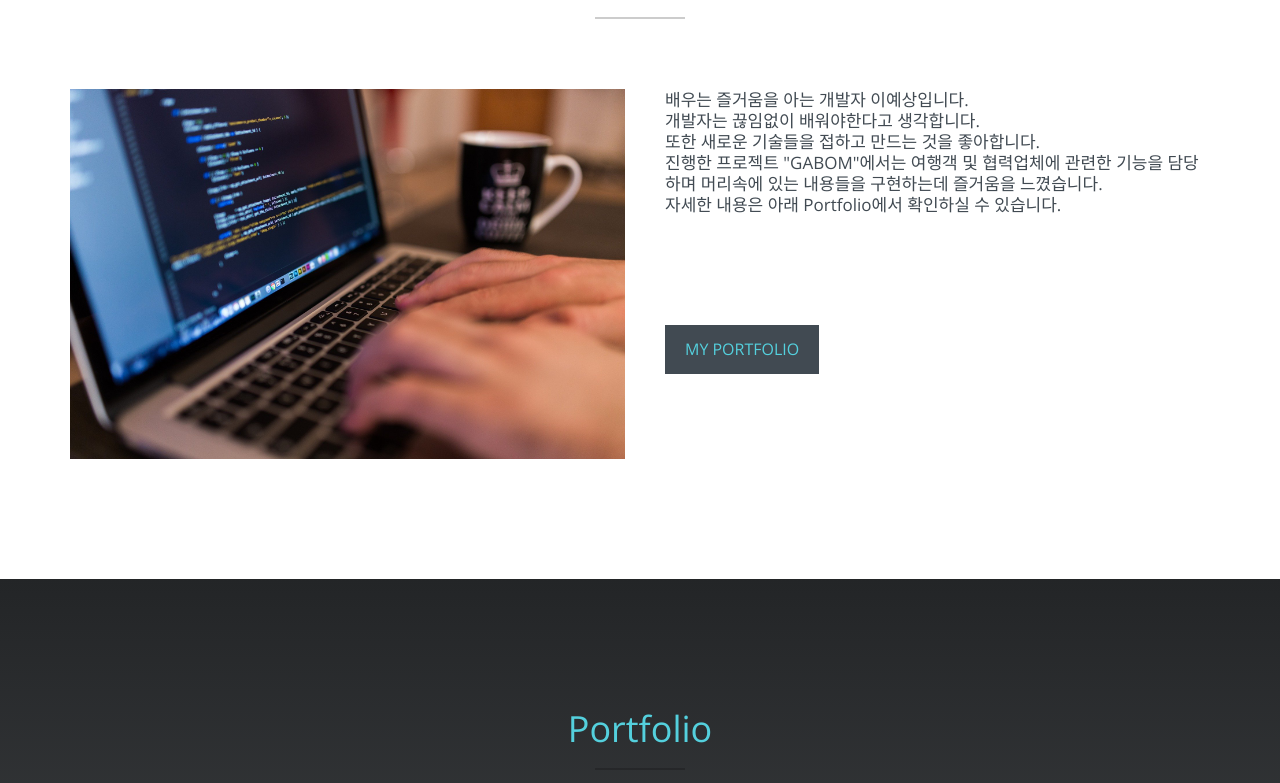
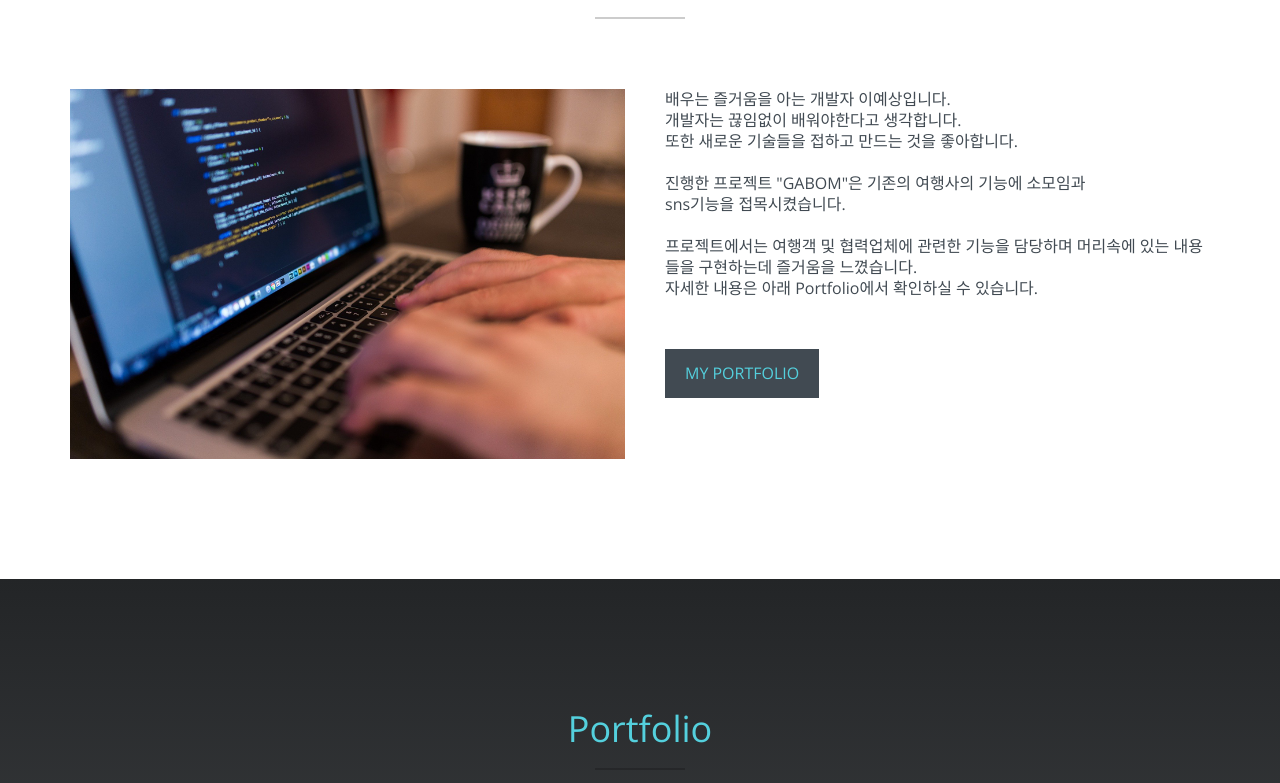
Before and after one commit to leeyesang/portfolio, a plain HTML site: page index.html in a window 1280 px wide. Shown: the part 874-1657 px from the top of the page. Drawn offline with nearby package versions, Linux system fonts and the light colour scheme.

Commit message:
font수정

```diff
--- a/index.html
+++ b/index.html
@@ -77,17 +77,18 @@
       <div class="col-xs-12 col-md-6"> <img src="img/code.jpg" class="img-responsive" alt=""> </div>
       <div class="col-xs-12 col-md-6">
         <div class="about-text">
-          <p style="font-size:17px;">
+          <p style="font-size:16px;">
             배우는 즐거움을 아는 개발자 이예상입니다.<br>
             개발자는 끊임없이 배워야한다고 생각합니다.<br>
             또한 새로운 기술들을 접하고 만드는 것을 좋아합니다.<br>
-            진행한 프로젝트 "GABOM"에서는 여행객 및 협력업체에 관련한 기능을 담당하며
+              <br>
+            진행한 프로젝트 "GABOM"은 기존의 여행사의 기능에 소모임과 <br>
+            sns기능을 접목시켰습니다.<br>
+              <br>
+            프로젝트에서는 여행객 및 협력업체에 관련한 기능을 담당하며
             머리속에 있는 내용들을 구현하는데 즐거움을 느꼈습니다.<br>
             자세한 내용은 아래 Portfolio에서 확인하실 수 있습니다.
             </p>
-            <br>
-            <br>
-            <br>
 
           <a href="#portfolio" class="btn btn-default btn-lg page-scroll">My Portfolio</a> </div>
       </div>
```
